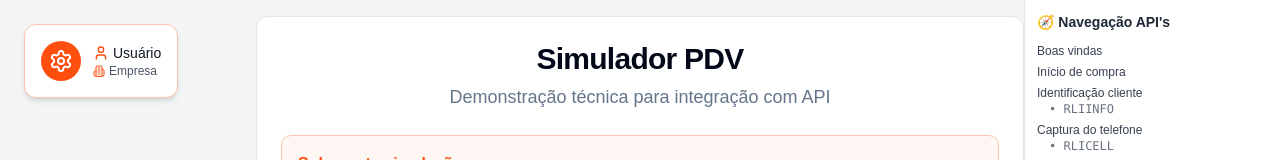
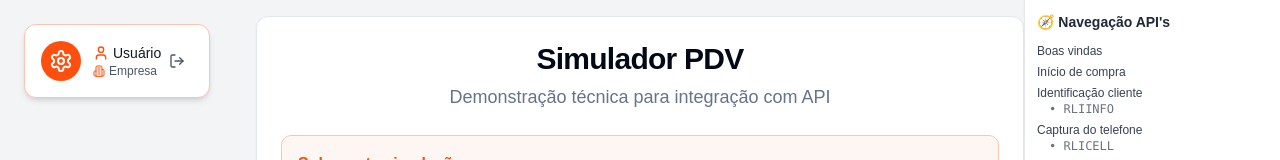
Before and after one commit to paulogordao/fluxo-pdv, a React (Vite) app: page /index in a window 1280 px wide. Shown: the top 160 px of the page. Built offline with nearby package versions, Linux system fonts and the light colour scheme.

Commit message:
feat: Add logout button to user session
Adds a logout button to the user session component in the top-left corner of the `/index` page. Clicking the button clears user session data from localStorage and redirects to the `/login` page.

```diff
--- a/src/components/UserProfileButton.tsx
+++ b/src/components/UserProfileButton.tsx
@@ -1,7 +1,7 @@
 
 import { Button } from "@/components/ui/button";
 import { Card, CardContent } from "@/components/ui/card";
-import { Settings, User, Building2 } from "lucide-react";
+import { Settings, User, Building2, LogOut } from "lucide-react";
 import { useNavigate } from "react-router-dom";
 
 interface UserProfileButtonProps {
@@ -12,9 +12,21 @@ interface UserProfileButtonProps {
 const UserProfileButton = ({ userName = "Usuário", companyName = "Empresa" }: UserProfileButtonProps) => {
   const navigate = useNavigate();
 
+  const handleLogout = (e: React.MouseEvent) => {
+    e.stopPropagation(); // Prevent card click event
+
+    // Clear all session data
+    localStorage.clear();
+    sessionStorage.clear();
+
+    // Redirect to login
+    navigate("/login");
+  };
+
   return (
     <Card className="shadow-md border border-dotz-pessego hover:shadow-lg transition-shadow cursor-pointer" onClick={() => navigate("/configuracoes")}>
       <CardContent className="p-4">
+        <div className="flex items-center justify-between">
           <div className="flex items-center space-x-3">
             <div className="p-2 bg-dotz-laranja rounded-full">
               <Settings className="h-6 w-6 text-white" />
@@ -30,6 +42,17 @@ const UserProfileButton = ({ userName = "Usuário", companyName = "Empresa" }: U
               </div>
             </div>
           </div>
+
+          <Button
+            onClick={handleLogout}
+            variant="ghost"
+            size="sm"
+            className="p-2 hover:bg-gray-100 text-gray-600 hover:text-dotz-laranja"
+            title="Sair"
+          >
+            <LogOut className="h-4 w-4" />
+          </Button>
+        </div>
       </CardContent>
     </Card>
   );
```
Lines whose indentation alone changed are shown as unchanged.
